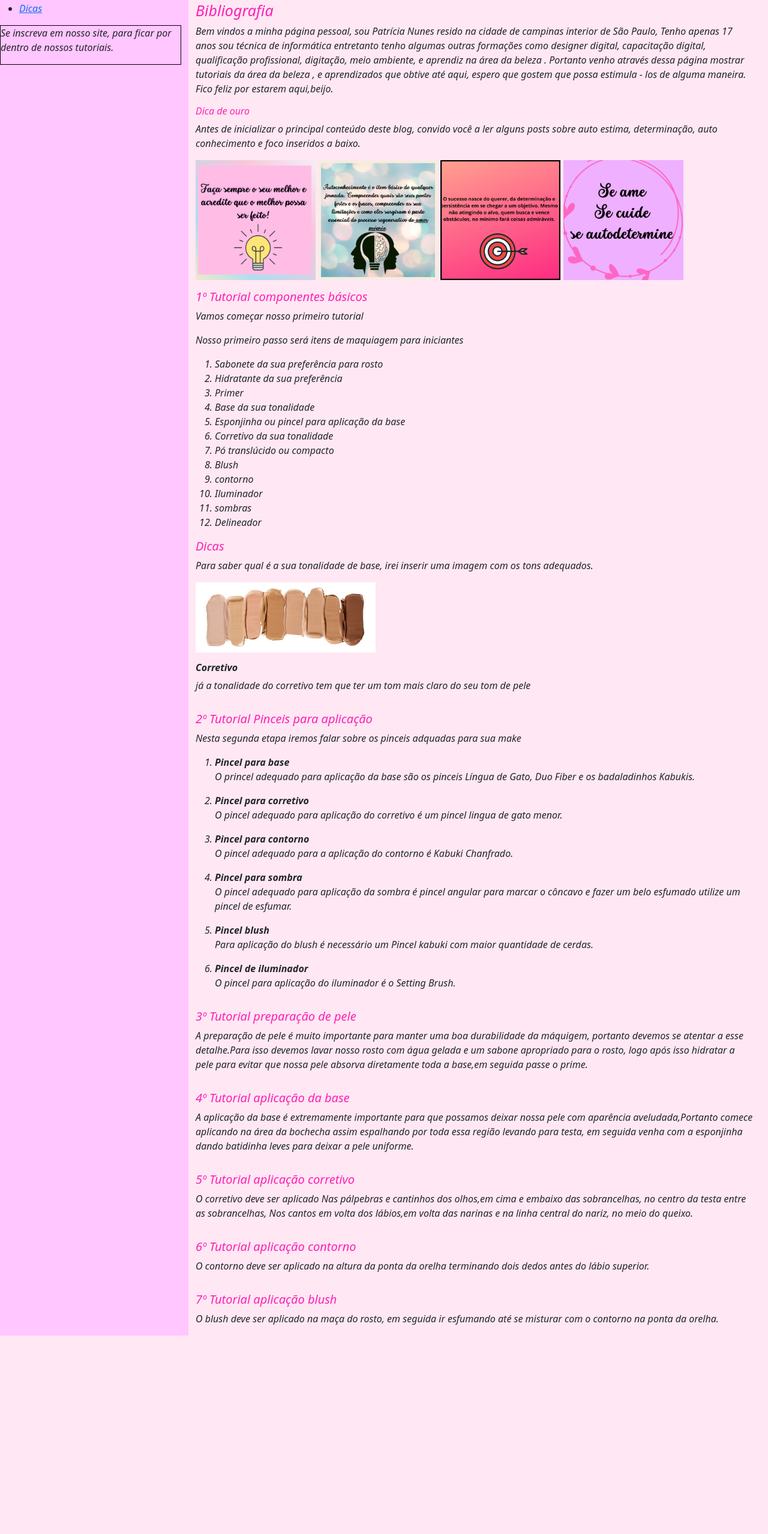
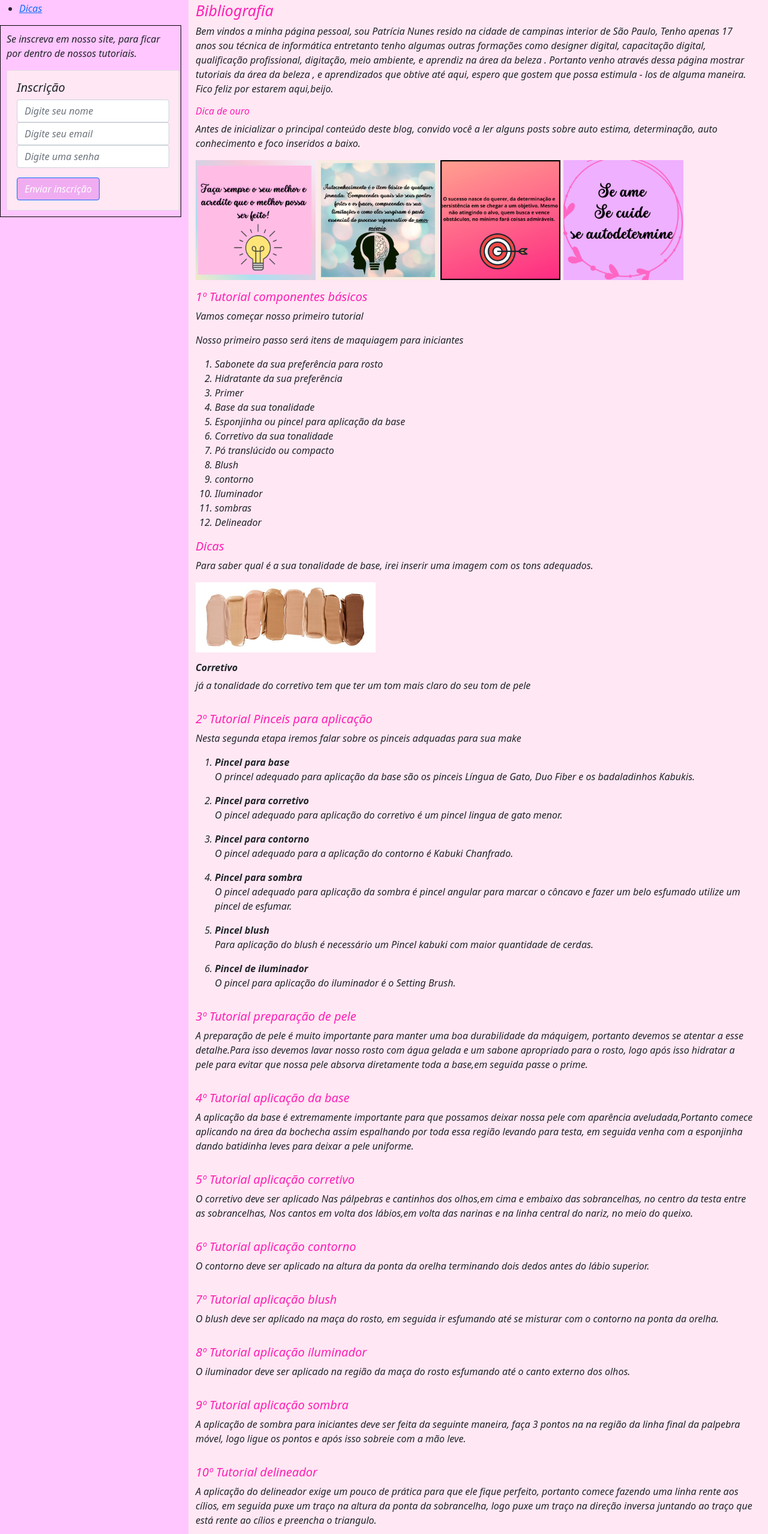
Before and after one commit to patricianunes4311/paginapessoal, a website: page index.html in a window 1280 px wide. Shown: the part 102-2660 px from the top of the page at 60% size. Before the commit the page ends 2329 px from the top, so only its background shows below. Drawn offline with nearby package versions, Linux system fonts and the light colour scheme.

Commit message:
Nova atualização

```diff
--- a/css/style.css
+++ b/css/style.css
@@ -13,6 +13,7 @@ body{
   }
   #inscrição{
     border:1px solid black;
+    padding:10px;
   }
 
   #title{
@@ -76,3 +77,21 @@ body{
 #titletutorial7{
     font-size:20px;
 }
+#titletutorial8{
+    font-size: 20px;
+}
+#titletutorial9{
+    font-size:20px;
+}
+#titletutorial10{
+    font-size:20px;
+}
+.btn{
+    background-color:#F0ACF1;;
+}
+.card-body{
+    background-color:rgb(255, 231, 244);
+}
+#logotipo{
+    opacity:30;
+}
--- a/index.html
+++ b/index.html
@@ -11,6 +11,7 @@
 </head>
 
 <body>
+    <!--Cabeçalho-->
     <title>Blog by Patrícia Nunes </title>
     <div class="cotainer-fluid">
         <div class="row header">
@@ -20,6 +21,17 @@
             <div class="col-3">
                 <h1 id="title">By Patrícia nunes </h1>
             </div>
+            <div class="col-5">
+
+            </div>
+            <nav class="navbar navbar-light bg-light col-3">
+                <div class="container-fluid">
+                    <form class="d-flex">
+                        <input class="form-control me-1" type="search" placeholder="O que procura?" aria-label="Search">
+                        <button class="btn btn-outline-success" type="submit">Pesquisa</button>
+                    </form>
+                </div>
+            </nav>
         </div>
 
         <div class="row">
@@ -32,6 +44,18 @@
                 </nav>
                 <div id="inscrição">
                     <p>Se inscreva em nosso site, para ficar por dentro de nossos tutoriais. </p>
+                    <div class="card" style="width: 18rem;">
+                        <div class="card-body">
+                            <h5 class="card-title">Inscrição</h5>
+                            <form>
+                                <input type="text" class="form-control" id="name" placeholder="Digite seu nome">
+                                <input type="email" class="form-control" id="email" placeholder="Digite seu email">
+                                 <input type="password" class="form-control" id="password" placeholder="Digite uma senha">
+
+                            </form>
+                            <a href="#" class="btn btn-primary mt-3 ">Enviar inscrição</a>
+                        </div>
+                    </div>
                 </div>
 
 
@@ -68,7 +92,8 @@
 
                         </div>
                         <div class="tutorial1 mt-3">
-                            <h6 id="titletutorial" style="color: rgb(255, 32, 181);">1º Tutorial componentes básicos </h6>
+                            <h6 id="titletutorial" style="color: rgb(255, 32, 181);">1º Tutorial componentes básicos
+                            </h6>
                             <p>Vamos começar nosso primeiro tutorial</p>
                             <p>Nosso primeiro passo será itens de maquiagem para iniciantes</p>
                             <ol>
@@ -85,7 +110,7 @@
                                 <li>sombras</li>
                                 <li>Delineador</li>
                             </ol>
-                            <h6  id="dicas" style="color:rgb(255, 32, 181);">Dicas</h6>
+                            <h6 id="dicas" style="color:rgb(255, 32, 181);">Dicas</h6>
                             <p>Para saber qual é a sua tonalidade de base, irei inserir uma imagem com os tons
                                 adequados.</p>
                             <img id="tons" src="/images/tons.jpg">
@@ -93,7 +118,8 @@
                             <p> já a tonalidade do corretivo tem que ter um tom mais claro do seu tom de pele</p>
                         </div>
                         <div class="tutorial2 mt-3">
-                            <h6 id="titletutorial2" style="color: rgb(255, 32, 181);">2º Tutorial Pinceis para aplicação  </h6>
+                            <h6 id="titletutorial2" style="color: rgb(255, 32, 181);">2º Tutorial Pinceis para aplicação
+                            </h6>
                             <p>Nesta segunda etapa iremos falar sobre os pinceis adquadas para sua make</p>
                             <ol>
                                 <li><b>Pincel para base</b> </li>
@@ -104,38 +130,71 @@
                                 <li><b>Pincel para contorno</b></li>
                                 <p>O pincel adequado para a aplicação do contorno é Kabuki Chanfrado.</p>
                                 <li><b>Pincel para sombra </b></li>
-                                <p>O pincel adequado para aplicação da sombra é pincel angular para marcar o côncavo e fazer um belo esfumado utilize um pincel de esfumar.</p>
+                                <p>O pincel adequado para aplicação da sombra é pincel angular para marcar o côncavo e
+                                    fazer um belo esfumado utilize um pincel de esfumar.</p>
                                 <li><b>Pincel blush</b></li>
-                                <p>Para aplicação do blush é necessário um Pincel kabuki com maior quantidade de cerdas.</p>
+                                <p>Para aplicação do blush é necessário um Pincel kabuki com maior quantidade de cerdas.
+                                </p>
                                 <li><b>Pincel de iluminador</b></li>
                                 <p> O pincel para aplicação do iluminador é o Setting Brush.</p>
 
                             </ol>
                         </div>
                         <div class="tutorial3 mt-3">
-                            <h6 id="titleTutorial3" style="color:rgb(255, 32, 181);">3º Tutorial preparação de pele </h6>
-                            <p>A preparação de pele é muito importante para manter uma boa durabilidade da máquigem, portanto devemos se atentar a esse detalhe.Para isso devemos
-                                lavar nosso rosto com água gelada e um sabone apropriado para o rosto, logo após isso hidratar a pele para evitar que nossa pele absorva diretamente toda a base,em seguida passe o prime.
+                            <h6 id="titleTutorial3" style="color:rgb(255, 32, 181);">3º Tutorial preparação de pele
+                            </h6>
+                            <p>A preparação de pele é muito importante para manter uma boa durabilidade da máquigem,
+                                portanto devemos se atentar a esse detalhe.Para isso devemos
+                                lavar nosso rosto com água gelada e um sabone apropriado para o rosto, logo após isso
+                                hidratar a pele para evitar que nossa pele absorva diretamente toda a base,em seguida
+                                passe o prime.
                             </p>
                         </div>
                         <div class="tutorial4 mt-3">
                             <h6 id="titletutorial4" style="color:rgb(255, 32, 181);">4º Tutorial aplicação da base </h6>
-                            <p>A aplicação da base é extremamente importante para que possamos deixar nossa pele com aparência aveludada,Portanto comece aplicando na área da bochecha assim espalhando por toda essa região
-                                levando para testa, em seguida venha com a esponjinha dando batidinha leves para deixar a pele uniforme.
+                            <p>A aplicação da base é extremamente importante para que possamos deixar nossa pele com
+                                aparência aveludada,Portanto comece aplicando na área da bochecha assim espalhando por
+                                toda essa região
+                                levando para testa, em seguida venha com a esponjinha dando batidinha leves para deixar
+                                a pele uniforme.
                             </p>
                         </div>
                         <div class="tutorial5 mt-3">
-                            <h6 id="titletutorial5" style="color:rgb(255, 32, 181);">5º Tutorial aplicação corretivo </h6>
-                            <p>O corretivo deve ser aplicado Nas pálpebras e cantinhos dos olhos,em cima e embaixo das sobrancelhas, no centro da testa entre as sobrancelhas,
-                                Nos cantos em volta dos lábios,em volta das narinas e na linha central do nariz, no meio do queixo.</p>
+                            <h6 id="titletutorial5" style="color:rgb(255, 32, 181);">5º Tutorial aplicação corretivo
+                            </h6>
+                            <p>O corretivo deve ser aplicado Nas pálpebras e cantinhos dos olhos,em cima e embaixo das
+                                sobrancelhas, no centro da testa entre as sobrancelhas,
+                                Nos cantos em volta dos lábios,em volta das narinas e na linha central do nariz, no meio
+                                do queixo.</p>
                         </div>
                         <div class="tutorial6 mt-3">
-                            <h6 id="titletutorial6" style="color:rgb(255, 32, 181);";>6º Tutorial aplicação contorno </h6>
-                            <p>O contorno deve ser aplicado na altura da ponta da orelha terminando dois dedos antes do lábio superior.</p>
+                            <h6 id="titletutorial6" style="color:rgb(255, 32, 181);">6º Tutorial aplicação contorno</h6>
+                            <p>O contorno deve ser aplicado na altura da ponta da orelha terminando dois dedos antes do
+                                lábio superior.</p>
                         </div>
                         <div class="tutorial7 mt-3">
-                            <h6 id="titletutorial7" style="color:rgb(255, 32, 181);">7º Tutorial aplicação blush  </h6>
-                            <p>O blush deve ser aplicado na maça do rosto, em seguida ir esfumando até se misturar com o contorno na ponta da orelha.</p>
+                            <h6 id="titletutorial7" style="color:rgb(255, 32, 181);">7º Tutorial aplicação blush </h6>
+                            <p>O blush deve ser aplicado na maça do rosto, em seguida ir esfumando até se misturar com o
+                                contorno na ponta da orelha.</p>
+                        </div>
+                        <div class="turorial8 mt-3">
+                            <h6 id="titletutorial8" style="color:rgb(255, 32, 181);"> 8º Tutorial aplicação iluminador
+                            </h6>
+                            <p>O iluminador deve ser aplicado na região da maça do rosto esfumando até o canto externo
+                                dos olhos.</p>
+                        </div>
+                        <div class="tutorial9 mt-3">
+                            <h6 id="titletutorial9" style="color:rgb(255, 32, 181);">9º Tutorial aplicação sombra </h6>
+                            <p>A aplicação de sombra para iniciantes deve ser feita da seguinte maneira, faça 3 pontos
+                                na na região da linha final da palpebra móvel, logo ligue os pontos e após isso sobreie
+                                com a mão leve. </p>
+                        </div>
+                        <div class="tutorial10 mt-3">
+                            <h6 id="titletutorial10" style="color:rgb(255, 32, 181);">10º Tutorial delineador </h6>
+                            <p>A aplicação do delineador exige um pouco de prática para que ele fique perfeito, portanto
+                                comece fazendo uma linha rente aos cílios, em seguida puxe um traço na altura da ponta
+                                da sobrancelha, logo puxe um traço na direção inversa juntando ao traço que está rente
+                                ao cílios e preencha o triangulo. </p>
                         </div>
                     </div>
                 </div>
```
Also changed, not shown: script/script.js (added).
